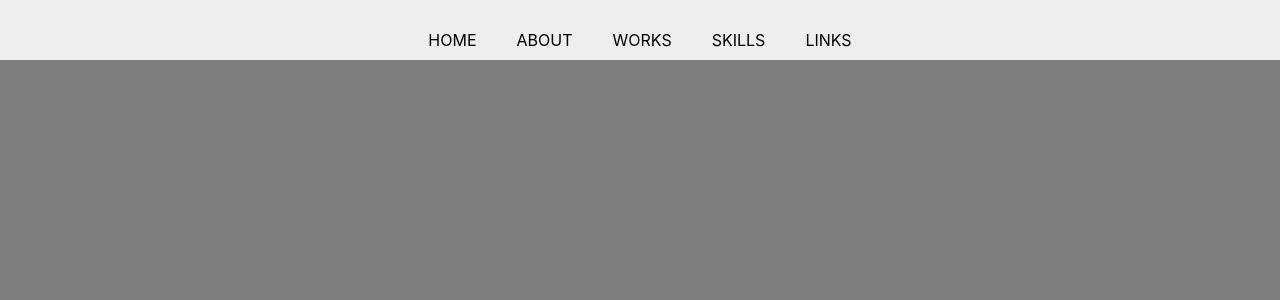
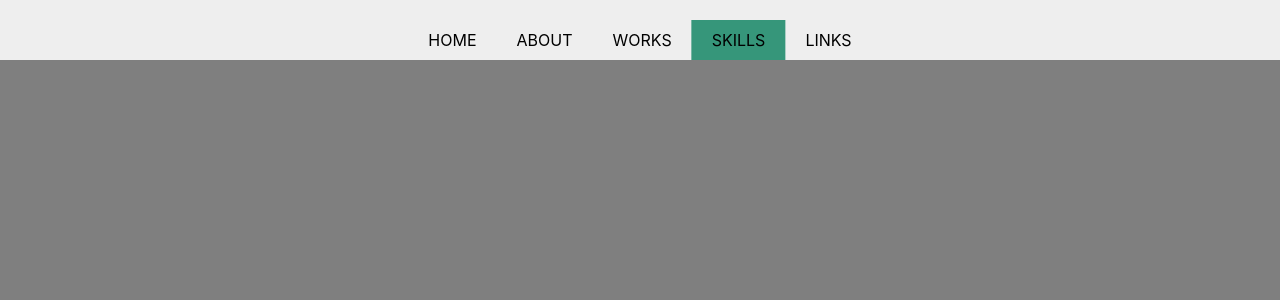
Before and after one commit to umigit/portfolio-nuxt, a Nuxt app: page /skills in a window 1280 px wide. Shown: the top 300 px of the page. Built offline with nearby package versions, Linux system fonts and the light colour scheme.

Commit message:
edit header

```diff
--- a/components/TheHeader.vue
+++ b/components/TheHeader.vue
@@ -12,7 +12,7 @@
           <nuxt-link to="/works">WORKS</nuxt-link>
         </li>
         <li class="navi-item">
-          <a>SKILLS</a>
+          <nuxt-link to="/skills">SKILLS</nuxt-link>
         </li>
         <li class="navi-item">
           <a>LINKS</a>
```
